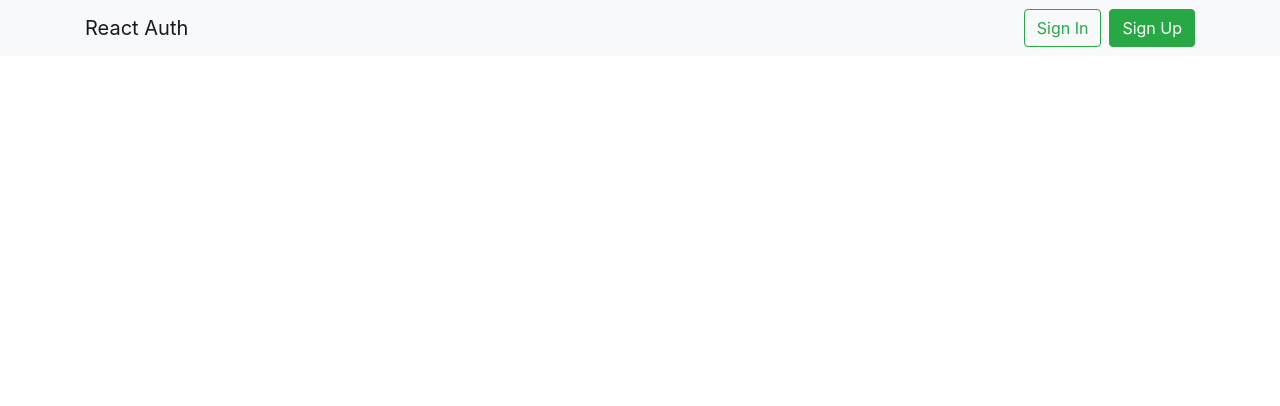
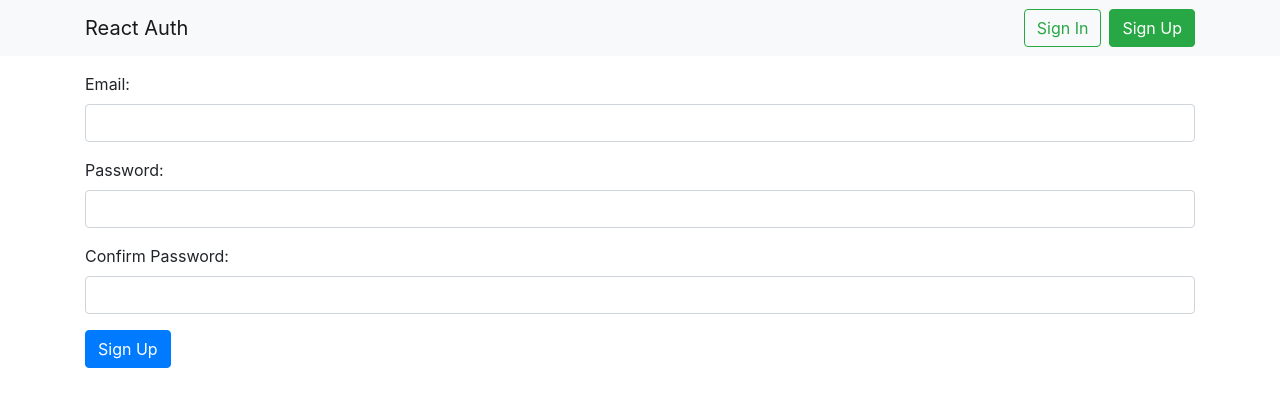
Before and after one commit to aviladev/react-auth, a React (Create React App) app: page /signup in a window 1280 px wide. Shown: the top 406 px of the page. Built offline with nearby package versions, Linux system fonts and the light colour scheme.

Commit message:
Add Signup form

```diff
--- a/src/components/App.js
+++ b/src/components/App.js
@@ -4,6 +4,7 @@ import { Route } from 'react-router-dom'
 import Header from './Header'
 import Signin from './auth/Signin'
 import Signout from './auth/Signout'
+import Signup from './auth/Signup'
 
 const App = () => {
   return (
@@ -12,6 +13,7 @@ const App = () => {
       <div className='container'>
         <Route path='/signin' component={Signin} />
         <Route path='/signout' component={Signout} />
+        <Route path='/signup' component={Signup} />
       </div>
     </Fragment>
   )
--- /dev/null
+++ b/src/components/auth/Signup.js
@@ -0,0 +1,70 @@
+import React, { Component, Fragment } from 'react'
+import { reduxForm, Field } from 'redux-form'
+
+class Signup extends Component {
+  handleFormSubmit = (fields) => {
+    console.log(fields)
+  }
+
+  renderInput = field => (
+    <Fragment>
+      <input
+        className='form-control'
+        {...field.input}
+        type={field.type}
+        id={field.id}
+      />
+      {
+        field.meta.touched &&
+        field.meta.error &&
+        <span className='error'> {field.meta.error} </span>
+      }
+    </Fragment>
+  )
+
+  render () {
+    const { handleSubmit } = this.props
+
+    return (
+      <form onSubmit={handleSubmit(this.handleFormSubmit)}>
+        <fieldset className='form-group'>
+          <label htmlFor='email'>Email:</label>
+          <Field
+            name='email'
+            type='email'
+            id='email'
+            component={this.renderInput}
+          />
+        </fieldset>
+
+        <fieldset className='form-group'>
+          <label htmlFor='password'>Password:</label>
+          <Field
+            name='password'
+            type='password'
+            id='password'
+            component={this.renderInput}
+          />
+        </fieldset>
+
+        <fieldset className='form-group'>
+          <label htmlFor='passwordConfirm'>Confirm Password:</label>
+          <Field
+            name='passwordConfirm'
+            type='password'
+            id='passwordConfirm'
+            component={this.renderInput}
+          />
+        </fieldset>
+
+        <button type='submit' className='btn btn-primary'>
+          Sign Up
+        </button>
+      </form>
+    )
+  }
+}
+
+export default reduxForm({ form: 'signup' })(
+  Signup
+)
```
